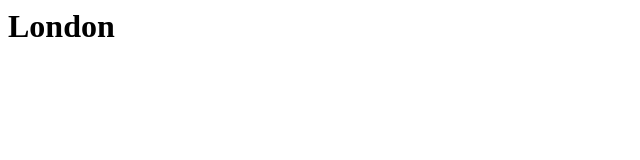
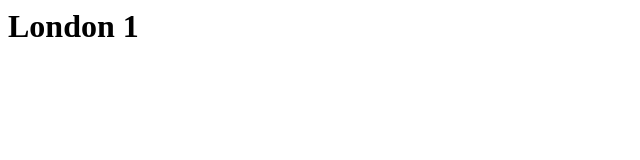
Before and after one commit to IonaSwr/ionaswr.github.io, a plain HTML site: page index.html in a window 1280 px wide. Shown: the full height of the page, 0-640 px from the left. Drawn offline with Linux system fonts and the light colour scheme.

Commit message:
Update index.html

```diff
--- a/index.html
+++ b/index.html
@@ -1 +1 @@
-<h1>London</h1>
+<h1>London 1</h1>
```
